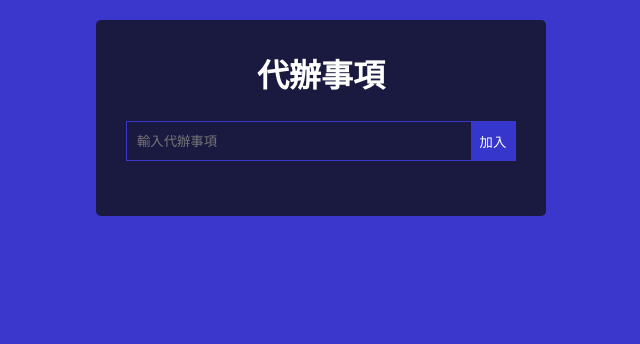
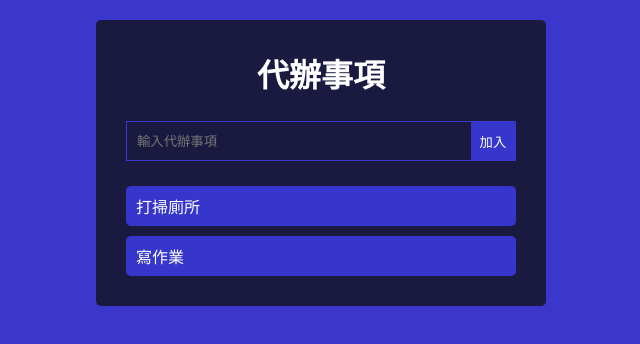
Before and after one commit to h44256/selfweb_frontend, a React (Vite) app: page / in a window 1280 px wide. Shown: the top 344 px of the page, without its empty margins (319-959 px from the left). Built offline with nearby package versions, Linux system fonts and the light colour scheme.

Commit message:
完成表單加入資料到TODOS

```diff
--- a/src/App.css
+++ b/src/App.css
@@ -51,3 +51,14 @@ body{
     height: 100%;
     cursor: pointer;
 }
+
+.todo {
+    background-color: #3636cc;
+    height: 40px;
+    padding: 0 10px;
+    margin-top: 10px;
+    border-radius: 5px;
+    display: flex;
+    justify-content: space-between;
+    align-items: center;
+}
--- a/src/components/CreateForm.jsx
+++ b/src/components/CreateForm.jsx
@@ -1,7 +1,19 @@
-function CreateForm() {
+import { useState } from "react";
+
+function CreateForm({addTodo}) {
+
+  const[content, setContent] = useState('');
+  const handleSubmit = (e) => {
+    e.preventDefault()
+    addTodo(content);
+    setContent('');
+  }
+
   return (
-    <form className="create-form">
-      <input type="text" placeholder="輸入代辦事項"></input>
+    <form className="create-form" onSubmit={handleSubmit}>
+      <input type="text" placeholder="輸入代辦事項"
+      value={content}
+      onChange={(e)=>{setContent(e.target.value)}}/>
       <button type="submit">加入</button>
     </form>
   );
--- /dev/null
+++ b/src/components/Todo.jsx
@@ -0,0 +1,7 @@
+function Todo({todo}){
+    return <div className="todo">
+        <p>{todo.content}</p>
+    </div>
+}
+
+export default Todo
--- a/src/components/TodoWrapper.jsx
+++ b/src/components/TodoWrapper.jsx
@@ -1,10 +1,24 @@
 import CreateForm from "./CreateForm";
+import Todo from "./Todo";
+import {useState} from "react";
 
 function TodoWrapper() {
+
+  const [todos, setTodos] = useState([
+    {content:'打掃廁所', id: Math.random()},
+    {content:'寫作業', id: Math.random()}
+  ]);
+  const addTodo = (content) => {
+    setTodos([...todos, {content: content, id: Math.random()}]);
+  }
+
   return (
     <div className="wrapper">
       <h1>代辦事項</h1>
-      <CreateForm />
+      <CreateForm addTodo={addTodo}/>
+      {todos.map((todo)=>{
+        return <Todo todo={todo} key={todo.id}/>
+      })}
     </div>
   );
 }
```
